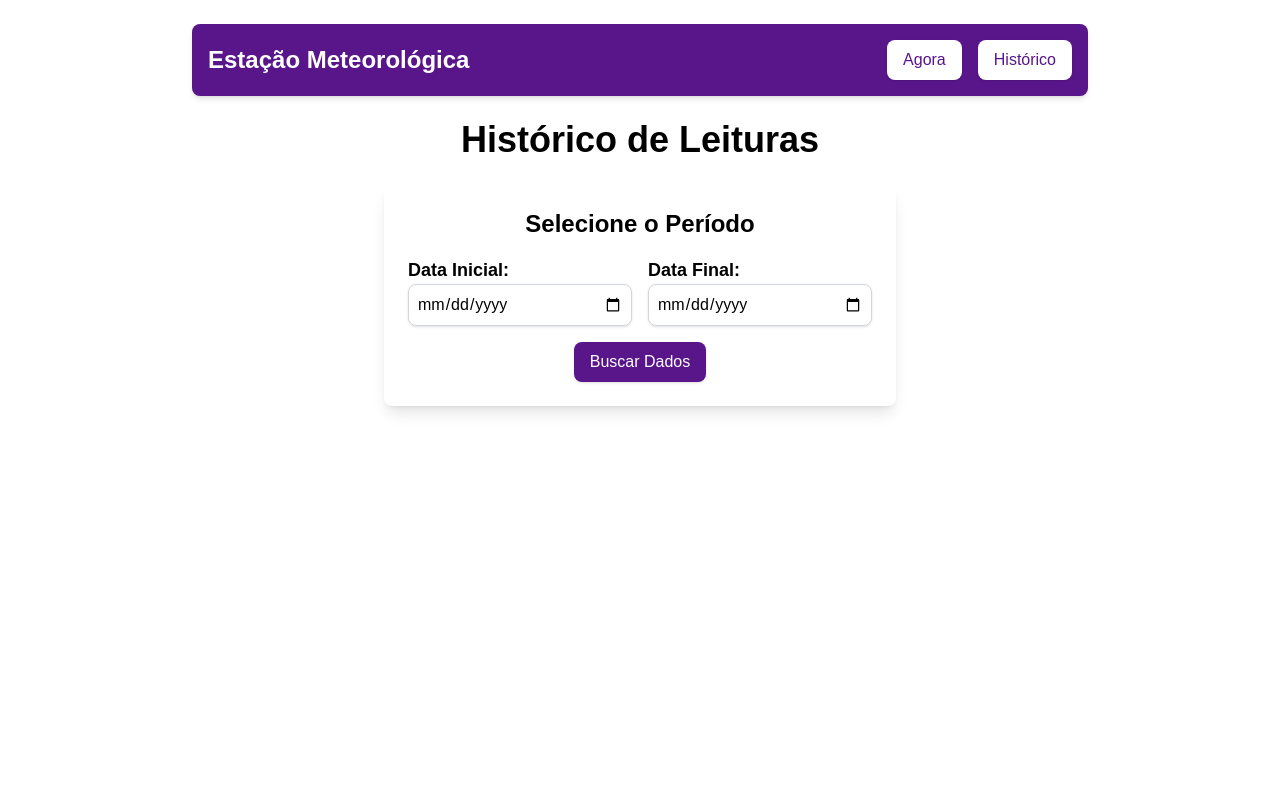
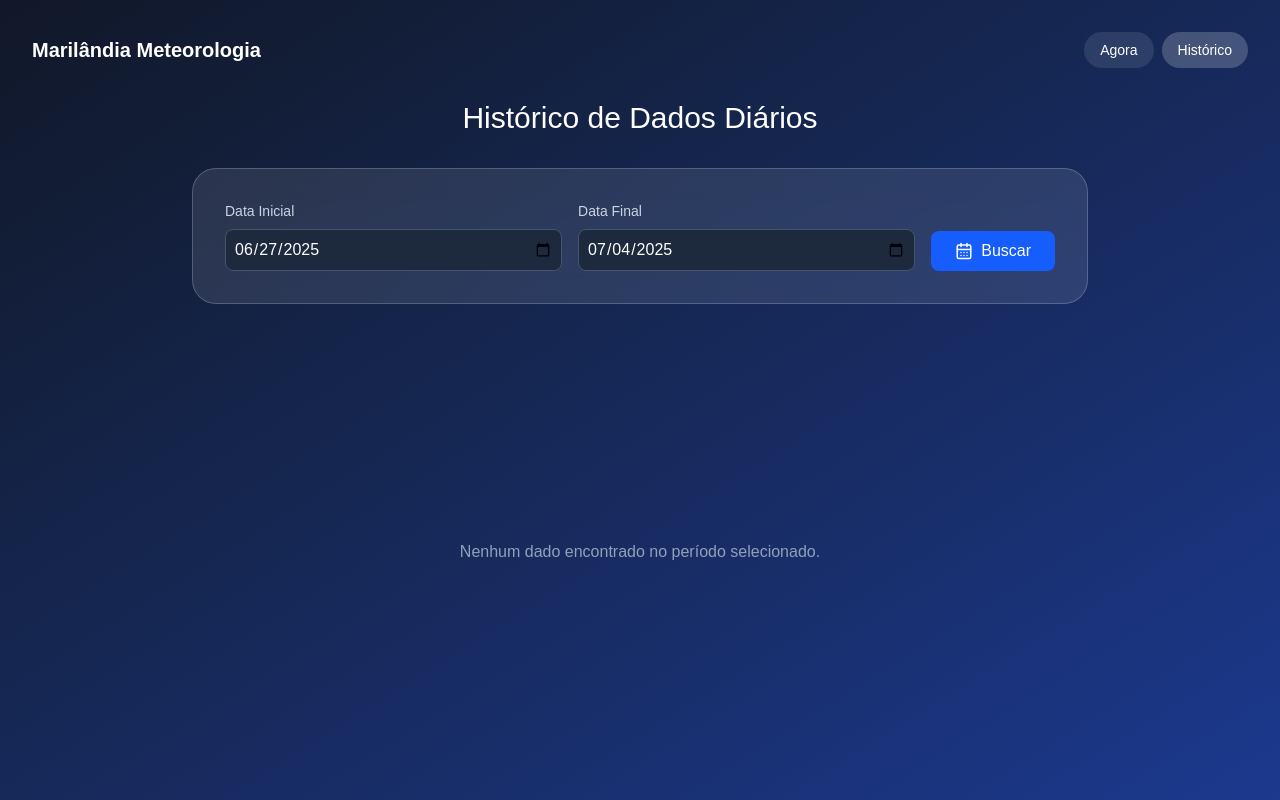
Before and after one commit to MarinsLucas/marilandiameteorologia, a Next.js app: page /historico in a window 1280 px wide. Built offline with nearby package versions, Linux system fonts and the light colour scheme; no server answers; the database is empty.

Commit message:
visual histório

```diff
--- a/app/historico/page.tsx
+++ b/app/historico/page.tsx
@@ -1,7 +1,7 @@
 "use client";
 
 import Link from "next/link";
-import { useState } from "react";
+import { useState, useEffect } from "react";
 import { Line } from "react-chartjs-2";
 import {
   Chart as ChartJS,
@@ -12,12 +12,17 @@ import {
   Title,
   Tooltip,
   Legend,
+  ChartOptions,
+  Colors,
 } from "chart.js";
 import { getDatabase, ref, get, set } from "firebase/database";
 import { app } from "@/lib/firebaseConfig";
+import { Thermometer, Droplets, Wind, CalendarDays, LoaderCircle } from "lucide-react";
 
-ChartJS.register(CategoryScale, LinearScale, PointElement, LineElement, Title, Tooltip, Legend);
+// Registro dos componentes do Chart.js
+ChartJS.register(CategoryScale, LinearScale, PointElement, LineElement, Title, Tooltip, Legend, Colors);
 
+// --- Tipos de Dados ---
 interface DadoHistorico {
   timestamp: string;
   temperatura: number;
@@ -34,318 +39,257 @@ interface DadoDiario {
   umidMin: number;
   umidMedia: number;
   velMax: number;
-  velMin: number;
-  velMedia: number;
 }
 
+// --- Componente da Página ---
 export default function HistoricoPage() {
+  // --- Estados ---
   const [dataInicio, setDataInicio] = useState("");
   const [dataFim, setDataFim] = useState("");
-  const [dadosHistorico, setDadosHistorico] = useState<DadoHistorico[]>([]);
-  const [mensagem, setMensagem] = useState("");
-  const [carregando, setCarregando] = useState(false);
+  const [dadosDiarios, setDadosDiarios] = useState<DadoDiario[]>([]);
+  const [mensagem, setMensagem] = useState("Selecione um período para exibir os dados.");
+  const [carregando, setCarregando] = useState(true); // Inicia carregando
 
+  // --- Funções Auxiliares ---
+  // Função para formatar a data para o input type="date"
+  const formatDateForInput = (date: Date) => date.toISOString().split("T")[0];
 
-  function calcularAgregadoDoDia(dia: string, registros: DadoHistorico[]): DadoDiario {
-  const getValidos = (campo: keyof DadoHistorico) =>
-    registros
-      .map((r) => Number(r[campo]))
-      .filter((v) => !isNaN(v) && v !== -404);
+  // --- Efeito para Carregar Dados Iniciais (últimos 7 dias) ---
+  useEffect(() => {
+    const hoje = new Date();
+    const seteDiasAtras = new Date();
+    seteDiasAtras.setDate(hoje.getDate() - 7);
 
-  const temp = getValidos("temperatura");
-  const umid = getValidos("umidade");
-  const vel = getValidos("velocidade");  // mudou
+    const fim = formatDateForInput(hoje);
+    const inicio = formatDateForInput(seteDiasAtras);
 
-  return {
-    dia,
-    tempMax: temp.length ? Math.max(...temp) : -404,
-    tempMin: temp.length ? Math.min(...temp) : -404,
-    tempMedia: temp.length ? temp.reduce((a, b) => a + b, 0) / temp.length : -404,
-    umidMax: umid.length ? Math.max(...umid) : -404,
-    umidMin: umid.length ? Math.min(...umid) : -404,
-    umidMedia: umid.length ? umid.reduce((a, b) => a + b, 0) / umid.length : -404,
-    velMax: vel.length ? Math.max(...vel) : -404,        // mudou
-    velMin: vel.length ? Math.min(...vel) : -404,        // mudou
-    velMedia: vel.length ? vel.reduce((a, b) => a + b, 0) / vel.length : -404,  // mudou
-  };
-}
+    setDataInicio(inicio);
+    setDataFim(fim);
 
-  async function buscarDados() {
-    if (!dataInicio || !dataFim) return;
+    buscarDados(inicio, fim);
+  }, []); // O array vazio garante que isso rode apenas uma vez
+
+  // --- Lógica de Busca e Processamento de Dados ---
+  async function buscarDados(inicio: string, fim: string) {
+    if (!inicio || !fim) return;
+
     setMensagem("");
-    setDadosHistorico([]);
-
-    setCarregando(true); // Início do carregamento
+    setDadosDiarios([]);
+    setCarregando(true);
 
     try {
       const db = getDatabase(app);
-    const ontem = new Date();
-    ontem.setDate(ontem.getDate() - 1); // Um dia antes de hoje
-    ontem.setHours(23, 59, 59, 999); // Fim do dia
-    const dataInicioObj = new Date(dataInicio);
-    const dataFimInput = new Date(dataFim + "T23:59:59");
-    const dataFimObj = dataFimInput > ontem ? ontem : dataFimInput; // Limita a hoje
+      const dataInicioObj = new Date(inicio);
+      const dataFimObj = new Date(fim + "T23:59:59");
+
+      const dias: string[] = [];
+      const currentDate = new Date(dataInicioObj);
+      while (currentDate <= dataFimObj) {
+        dias.push(formatDateForInput(new Date(currentDate)));
+        currentDate.setDate(currentDate.getDate() + 1);
+      }
 
 
-      const dias: string[] = [];
-      let d = new Date(dataInicioObj.getTime()); // cria uma cópia segura
-      while (d <= dataFimObj) {
-        dias.push(d.toISOString().split("T")[0]);
-        d.setDate(d.getDate() + 1);
-      }
-
-      const dadosDiarios: DadoDiario[] = [];
+      const dadosProcessados: DadoDiario[] = [];
 
       for (const dia of dias) {
-        const refHistorico = ref(db, `historicoDiario/${dia}`);
-        const snapHistorico = await get(refHistorico);
+        const refCache = ref(db, `historicoDiario/${dia}`);
+        const snapCache = await get(refCache);
 
-        if (snapHistorico.exists()) {
-          dadosDiarios.push(snapHistorico.val());
+        if (snapCache.exists()) {
+          const cachedData = snapCache.val();
+          // Garante compatibilidade com a nova estrutura de dados
+          delete cachedData.velMin;
+          delete cachedData.velMedia;
+          dadosProcessados.push(cachedData);
         } else {
+          // Fallback: Processa os logs se não houver cache
+          // ATENÇÃO: Esta é a parte de baixa performance
           const snapLogs = await get(ref(db, "logs"));
           if (!snapLogs.exists()) continue;
 
           const todosDados = snapLogs.val();
-          const registrosDia: DadoHistorico[] = [];
-
-          for (const key in todosDados) {
-            const registro = todosDados[key];
-
+          const registrosDia: DadoHistorico[] = Object.entries(todosDados)
+            .map(([key, value]: [string, any]) => {
               const timestampMs = Number(key);
-            if (isNaN(timestampMs)) continue;
+              if (isNaN(timestampMs)) return null;
 
               const dataRegistro = new Date(timestampMs);
-            const diaRegistro = dataRegistro.toISOString().split("T")[0];
-
-            if (diaRegistro === dia) {
-              registrosDia.push({
-                timestamp: new Date(timestampMs).toISOString(),
-                temperatura: registro.Temperatura,
-                umidade: registro.Umidade,
-                velocidade: registro.Velocidade,
-              });
+              if (formatDateForInput(dataRegistro) === dia) {
+                return {
+                  timestamp: dataRegistro.toISOString(),
+                  temperatura: value.Temperatura,
+                  umidade: value.Umidade,
+                  velocidade: value.Velocidade,
+                };
               }
-          }
+              return null;
+            })
+            .filter((r): r is DadoHistorico => r !== null);
 
           if (registrosDia.length > 0) {
             const agregado = calcularAgregadoDoDia(dia, registrosDia);
-            dadosDiarios.push(agregado);
-
-            // Salva no histórico otimizado
-            await set(refHistorico, agregado);
+            dadosProcessados.push(agregado);
+            await set(refCache, agregado); // Salva no cache para futuras requisições
           }
         }
       }
 
-      if (dadosDiarios.length === 0) {
+      if (dadosProcessados.length === 0) {
         setMensagem("Nenhum dado encontrado no período selecionado.");
       }
 
-      setDadosHistorico(
-        dadosDiarios.flatMap((d) => [
-          {
-            timestamp: d.dia + "T12:00:00",  // renomeado data -> timestamp
-            temperatura: d.tempMax,
-            umidade: d.umidMax,
-            velocidade: d.velMax,          // trocado de pressao para velocidade
-          },
-          {
-            timestamp: d.dia + "T12:00:00",
-            temperatura: d.tempMin,
-            umidade: d.umidMin,
-            velocidade: d.velMin,
-          },
-        ])
-      );
+      setDadosDiarios(dadosProcessados);
+
     } catch (error) {
       console.error("Erro ao buscar dados:", error);
-      setMensagem("Erro ao buscar dados.");
+      setMensagem("Ocorreu um erro ao buscar os dados. Tente novamente.");
+    } finally {
+      setCarregando(false);
+    }
   }
 
-    setCarregando(false); // Início do carregamento
+  function calcularAgregadoDoDia(dia: string, registros: DadoHistorico[]): DadoDiario {
+    const getValidos = (campo: keyof Omit<DadoHistorico, 'timestamp'>) =>
+      registros.map(r => Number(r[campo])).filter(v => !isNaN(v) && v !== -404);
 
-  }
+    const temps = getValidos("temperatura");
+    const umids = getValidos("umidade");
+    const vels = getValidos("velocidade");
 
-
-
-  function agruparPorDia(dados: DadoHistorico[]): DadoDiario[] {
-    const grupos: Record<string, DadoHistorico[]> = {};
-
-    dados.forEach((dado) => {
-      const dt = new Date(dado.timestamp);  // renomeado
-      const diaFormatado = dt.toISOString().split("T")[0];
-      if (!grupos[diaFormatado]) grupos[diaFormatado] = [];
-      grupos[diaFormatado].push(dado);
-    });
-
-    return Object.entries(grupos).map(([dia, registros]) => {
-      const getValidos = (campo: keyof DadoHistorico) =>
-        registros
-          .map((r) => Number(r[campo]))
-          .filter((v) => !isNaN(v) && v !== -404);
-
-      const temp = getValidos("temperatura");
-      const umid = getValidos("umidade");
-      const vel = getValidos("velocidade");  // mudado
+    const media = (arr: number[]) => arr.reduce((a, b) => a + b, 0) / arr.length;
 
     return {
       dia,
-        tempMax: temp.length ? Math.max(...temp) : -404,
-        tempMin: temp.length ? Math.min(...temp) : -404,
-        tempMedia: temp.length ? temp.reduce((a, b) => a + b, 0) / temp.length : -404,
-        umidMax: umid.length ? Math.max(...umid) : -404,
-        umidMin: umid.length ? Math.min(...umid) : -404,
-        umidMedia: umid.length ? umid.reduce((a, b) => a + b, 0) / umid.length : -404,
-        velMax: vel.length ? Math.max(...vel) : -404,
-        velMin: vel.length ? Math.min(...vel) : -404,
-        velMedia: vel.length ? vel.reduce((a, b) => a + b, 0) / vel.length : -404,
-      };
-    });
-  }
-
-  const dadosDiarios = agruparPorDia(dadosHistorico);
-
-  function gerarDataset(tipo: "temp" | "umid" | "vel", valor: "max" | "min" | "media") {
-    const nome =
-      tipo === "temp" ? "Temperatura" : tipo === "umid" ? "Umidade" : "Velocidade do Vento";
-    const unidade = tipo === "temp" ? "°C" : tipo === "umid" ? "%" : "m/s";
-
-    const chave = `${tipo}${
-      valor === "max" ? "Max" : valor === "min" ? "Min" : "Media"
-    }` as keyof DadoDiario;
-
-    const labelSuffix = valor === "max" ? "Máxima" : valor === "min" ? "Mínima" : "Média";
-
-    const cores: Record<string, [string, string]> = {
-      tempMax: ["red", "rgba(255,0,0,0.1)"],
-      tempMin: ["orange", "rgba(255,165,0,0.1)"],
-      tempMedia: ["darkred", "rgba(139,0,0,0.1)"],
-
-      umidMax: ["blue", "rgba(0,0,255,0.1)"],
-      umidMin: ["lightblue", "rgba(173,216,230,0.1)"],
-      umidMedia: ["navy", "rgba(0,0,128,0.1)"],
-
-      velMax: ["green", "rgba(0,128,0,0.1)"],
-      velMin: ["lightgreen", "rgba(144,238,144,0.1)"],
-      velMedia: ["darkgreen", "rgba(0,100,0,0.1)"],
-    };
-
-    const [borderColor, backgroundColor] = cores[chave] || ["black", "rgba(0,0,0,0.1)"];
-
-    return {
-      label: `${nome} ${labelSuffix} (${unidade})`,
-      data: dadosDiarios.map((d) => d[chave] as number),
-      borderColor,
-      backgroundColor,
+      tempMax: temps.length ? Math.max(...temps) : 0,
+      tempMin: temps.length ? Math.min(...temps) : 0,
+      tempMedia: temps.length ? parseFloat(media(temps).toFixed(1)) : 0,
+      umidMax: umids.length ? Math.max(...umids) : 0,
+      umidMin: umids.length ? Math.min(...umids) : 0,
+      umidMedia: umids.length ? parseFloat(media(umids).toFixed(1)) : 0,
+      velMax: vels.length ? Math.max(...vels) : 0,
     };
   }
 
+  // --- Configurações dos Gráficos ---
+  const chartOptions: ChartOptions<'line'> = {
+    responsive: true,
+    maintainAspectRatio: false,
+    plugins: {
+      legend: {
+        position: 'top' as const,
+        labels: {
+          color: '#cbd5e1', // slate-300
+          font: { size: 12 }
+        }
+      },
+      tooltip: {
+        backgroundColor: 'rgba(15, 23, 42, 0.8)', // slate-900 com opacidade
+        titleColor: '#ffffff',
+        bodyColor: '#e2e8f0', // slate-200
+        borderColor: '#334155', // slate-700
+        borderWidth: 1,
+      }
+    },
+    scales: {
+      x: {
+        ticks: { color: '#94a3b8' }, // slate-400
+        grid: { color: 'rgba(255, 255, 255, 0.1)' }
+      },
+      y: {
+        ticks: { color: '#94a3b8' }, // slate-400
+        grid: { color: 'rgba(255, 255, 255, 0.1)' }
+      }
+    }
+  };
 
+  const labels = dadosDiarios.map(d => new Date(d.dia + "T12:00:00").toLocaleDateString('pt-BR', { day: '2-digit', month: '2-digit' }));
 
+  const temperaturaData = {
+    labels,
+    datasets: [
+      { label: 'Máxima', data: dadosDiarios.map(d => d.tempMax), borderColor: '#f87171', backgroundColor: '#f87171', tension: 0.3 },
+      { label: 'Média', data: dadosDiarios.map(d => d.tempMedia), borderColor: '#facc15', backgroundColor: '#facc15', tension: 0.3 },
+      { label: 'Mínima', data: dadosDiarios.map(d => d.tempMin), borderColor: '#60a5fa', backgroundColor: '#60a5fa', tension: 0.3 },
+    ],
+  };
+
+  const umidadeData = {
+    labels,
+    datasets: [
+        { label: 'Máxima', data: dadosDiarios.map(d => d.umidMax), borderColor: '#38bdf8', backgroundColor: '#38bdf8', tension: 0.3 },
+        { label: 'Média', data: dadosDiarios.map(d => d.umidMedia), borderColor: '#34d399', backgroundColor: '#34d399', tension: 0.3 },
+        { label: 'Mínima', data: dadosDiarios.map(d => d.umidMin), borderColor: '#a78bfa', backgroundColor: '#a78bfa', tension: 0.3 },
+    ],
+  };
+
+  const velocidadeData = {
+    labels,
+    datasets: [
+        { label: 'Máxima', data: dadosDiarios.map(d => d.velMax), borderColor: '#4ade80', backgroundColor: '#4ade80', tension: 0.3 },
+    ],
+  };
+
+  // --- JSX ---
   return (
-    <div className="min-h-screen bg-yellow-40f0 text-black p-6 flex flex-col items-center">
-      <header className="w-full max-w-4xl flex justify-between items-center bg-purple-900 p-4 rounded-lg shadow-md mb-6 text-white">
-        <h1 className="text-2xl font-bold">Estação Meteorológica</h1>
-        <nav className="flex gap-4">
-          <Link href="/" className="bg-white text-purple-900 px-4 py-2 rounded-lg shadow hover:bg-gray-200 transition">
-            Agora
-          </Link>
-          <Link href="/historico" className="bg-white text-purple-900 px-4 py-2 rounded-lg shadow hover:bg-gray-200 transition">
-            Histórico
-          </Link>
+    <div className="min-h-screen w-full bg-gradient-to-br from-gray-900 to-blue-900 text-white p-4 sm:p-6 lg:p-8 flex flex-col items-center">
+      <header className="w-full max-w-7xl flex justify-between items-center mb-8">
+        <h1 className="text-xl font-bold">Marilândia Meteorologia</h1>
+        <nav className="flex gap-2">
+          <Link href="/" className="bg-white/10 hover:bg-white/20 transition px-4 py-2 rounded-full text-sm">Agora</Link>
+          <Link href="/historico" className="bg-white/20 hover:bg-white/30 transition px-4 py-2 rounded-full text-sm">Histórico</Link>
         </nav>
       </header>
 
-      <h1 className="text-4xl font-bold text-center mb-6">Histórico de Leituras</h1>
+      <h2 className="text-2xl sm:text-3xl font-light text-center mb-8">Histórico de Dados Diários</h2>
 
-      <div className="bg-white p-6 rounded-lg shadow-lg text-black w-full max-w-lg flex flex-col items-center">
-        <h2 className="text-2xl font-semibold mb-4">Selecione o Período</h2>
-        <div className="flex justify-between w-full gap-4">
-          <div className="flex flex-col w-1/2">
-            <label htmlFor="dataInicio" className="text-lg font-semibold">Data Inicial:</label>
-            <input
-              type="date"
-              id="dataInicio"
-              value={dataInicio}
-              onChange={(e) => setDataInicio(e.target.value)}
-              className="p-2 border border-gray-300 rounded-lg shadow-sm"
-            />
+      <div className="w-full max-w-4xl bg-white/10 backdrop-blur-lg border border-white/20 rounded-3xl p-6 sm:p-8 mb-8">
+        <div className="flex flex-col sm:flex-row items-center justify-between gap-4">
+          <div className="w-full sm:w-auto flex-1 flex flex-col gap-2">
+            <label htmlFor="dataInicio" className="text-sm text-slate-300">Data Inicial</label>
+            <input type="date" id="dataInicio" value={dataInicio} onChange={(e) => setDataInicio(e.target.value)}
+                   className="bg-slate-800 border border-slate-600 rounded-lg p-2 text-white w-full"/>
           </div>
-          <div className="flex flex-col w-1/2">
-            <label htmlFor="dataFim" className="text-lg font-semibold">Data Final:</label>
-            <input
-              type="date"
-              id="dataFim"
-              value={dataFim}
-              onChange={(e) => setDataFim(e.target.value)}
-              className="p-2 border border-gray-300 rounded-lg shadow-sm"
-            />
+          <div className="w-full sm:w-auto flex-1 flex flex-col gap-2">
+            <label htmlFor="dataFim" className="text-sm text-slate-300">Data Final</label>
+            <input type="date" id="dataFim" value={dataFim} onChange={(e) => setDataFim(e.target.value)}
+                   className="bg-slate-800 border border-slate-600 rounded-lg p-2 text-white w-full"/>
+          </div>
+          <button onClick={() => buscarDados(dataInicio, dataFim)} disabled={carregando}
+                  className="w-full sm:w-auto self-end h-10 px-6 bg-blue-600 hover:bg-blue-500 rounded-lg transition-all disabled:bg-slate-600 disabled:cursor-not-allowed flex items-center justify-center">
+            <CalendarDays size={18} className="mr-2"/>
+            Buscar
+          </button>
         </div>
       </div>
 
-       <button
-          onClick={buscarDados}
-          disabled={carregando}
-          className={`mt-4 px-4 py-2 rounded-lg shadow transition ${
-            carregando ? "bg-gray-400 cursor-not-allowed" : "bg-purple-900 hover:bg-purple-700 text-white"
-          }`}
-        >
-          {carregando ? "Carregando..." : "Buscar Dados"}
-        </button>
-        {mensagem && (
-          <div className="mt-4 text-red-600 font-medium text-center">{mensagem}</div>
-        )}
+      <main className="w-full max-w-7xl flex-1 flex flex-col items-center justify-center">
+        {carregando ? (
+          <div className="flex flex-col items-center gap-4 text-slate-300">
+             <LoaderCircle size={48} className="animate-spin" />
+             <p>Processando dados, isso pode levar um momento...</p>
           </div>
-
-      {dadosDiarios.length > 0 && (
-        <div className="w-full max-w-6xl mt-8 space-y-8">
-          {/* Temperatura */}
-          <div className="bg-white p-6 rounded-lg shadow w-full aspect-w-16 aspect-h-9">
-            <h2 className="text-lg font-semibold text-center mb-2">Temperatura Máxima e Mínima</h2>
-            <Line
-              data={{
-                labels: dadosDiarios.map((d) => d.dia),
-                datasets: [
-                  gerarDataset("temp", "max"),
-                  gerarDataset("temp", "min"),
-                  gerarDataset("temp", "media"),
-                ],
-              }}
-            />
+        ) : dadosDiarios.length > 0 ? (
+          <div className="w-full grid grid-cols-1 lg:grid-cols-2 gap-8">
+            <div className="bg-white/10 backdrop-blur-lg border border-white/20 rounded-3xl p-4 sm:p-6 h-96">
+                <h3 className="text-lg font-semibold text-center text-slate-200 mb-4 flex items-center justify-center gap-2"><Thermometer size={20}/> Temperatura (°C)</h3>
+                <Line options={chartOptions} data={temperaturaData} />
             </div>
-
-          {/* Umidade */}
-          <div className="bg-white p-6 rounded-lg shadow w-full aspect-w-16 aspect-h-9">
-            <h2 className="text-lg font-semibold text-center mb-2">Umidade Máxima e Mínima</h2>
-            <Line
-              data={{
-                labels: dadosDiarios.map((d) => d.dia),
-                datasets: [
-                  gerarDataset("umid", "max"),
-                  gerarDataset("umid", "min"),
-                  gerarDataset("umid", "media"),
-                ],
-              }}
-            />
+            <div className="bg-white/10 backdrop-blur-lg border border-white/20 rounded-3xl p-4 sm:p-6 h-96">
+                <h3 className="text-lg font-semibold text-center text-slate-200 mb-4 flex items-center justify-center gap-2"><Droplets size={20}/> Umidade (%)</h3>
+                <Line options={chartOptions} data={umidadeData} />
             </div>
-
-          {/* Velocidade do Vento */}
-          <div className="bg-white p-6 rounded-lg shadow w-full aspect-w-16 aspect-h-9">
-            <h2 className="text-lg font-semibold text-center mb-2">Velocidade do Vento Máxima e Mínima</h2>
-            <Line
-              data={{
-                labels: dadosDiarios.map((d) => d.dia),
-                datasets: [
-                  gerarDataset("vel", "max"),
-                  gerarDataset("vel", "min"),
-                  gerarDataset("vel", "media"),
-                ],
-              }}
-            />
+            <div className="lg:col-span-2 bg-white/10 backdrop-blur-lg border border-white/20 rounded-3xl p-4 sm:p-6 h-96">
+                <h3 className="text-lg font-semibold text-center text-slate-200 mb-4 flex items-center justify-center gap-2"><Wind size={20}/> Velocidade Máxima do Vento (m/s)</h3>
+                <Line options={chartOptions} data={velocidadeData} />
             </div>
           </div>
+        ) : (
+           <div className="text-center text-slate-400">
+             <p>{mensagem}</p>
+           </div>
         )}
+      </main>
     </div>
   );
 }
--- a/app/page.tsx
+++ b/app/page.tsx
@@ -208,7 +208,7 @@ export default async function AgoraPage() {
 
        <footer className="w-full max-w-6xl text-center mt-8">
         <p className="text-xs text-slate-500">
-          Marilândia Meteorologia v1.7
+          Marilândia Meteorologia v1.8
         </p>
       </footer>
     </div>
```
Lines whose indentation alone changed are shown as unchanged.
